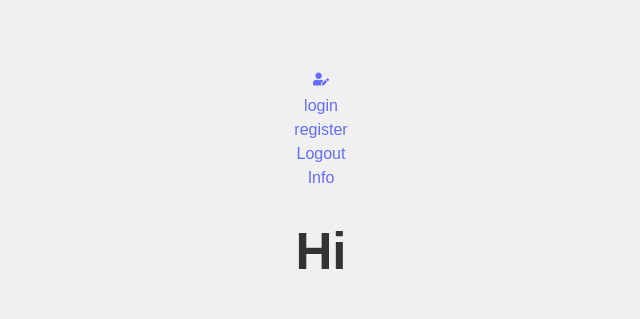
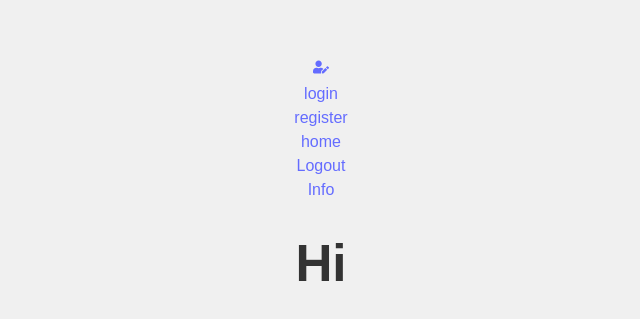
Before and after one commit to sdc2499/driversWeb, a React (Vite) app in the folder client/: page /home in a window 1280 px wide. Shown: the part 215-534 px from the top of the page, without its empty margins (319-959 px from the left). Built offline with nearby package versions, Linux system fonts and the light colour scheme; no server answers.

Commit message:
nav back home

```diff
--- a/client/src/componnent/home/Home.jsx
+++ b/client/src/componnent/home/Home.jsx
@@ -3,7 +3,6 @@ import { useParams, NavLink, Outlet, useNavigate } from 'react-router-dom'
 import { UserContext } from '../../App'
 import { FaArrowCircleUp } from 'react-icons/fa';
 import { FaUserEdit } from "react-icons/fa";
-
 // import './Home.css'
 const Home = () => {
     const navigate = useNavigate();
@@ -43,6 +42,7 @@ const Home = () => {
                     <NavLink  className='editPassword' to='./editDetails' ><FaUserEdit /> </NavLink><br />
                     <NavLink to='/login'>login</NavLink><br />
                     <NavLink to='/register'>register</NavLink><br />
+                    <NavLink to={`/home/${currentUser.userType}/${currentUser.id}`}>home</NavLink><br />
                     <NavLink onClick={logout} to={'/login'} className={({ isActive }) => (isActive ? 'active' : 'inactive')}>Logout </NavLink><br />
                     <NavLink to="/home/info" className={({ isActive }) => (isActive ? 'active' : 'inactive')}>Info </NavLink>
                 </nav>
```
